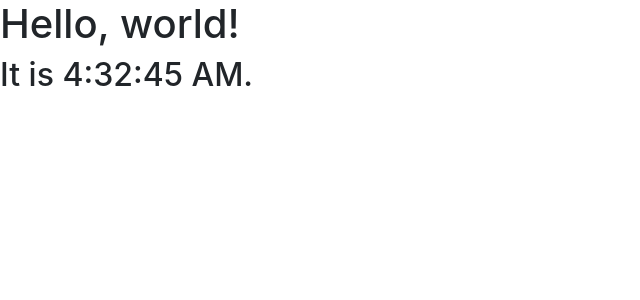
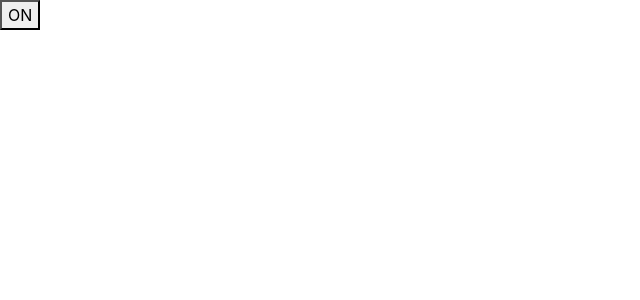
Before and after one commit to jobintweets/react-playground, a React (Create React App) app: page / in a window 1280 px wide. Shown: the top 300 px of the page, without its empty margins (0-640 px from the left). Built offline with nearby package versions, Linux system fonts and the light colour scheme.

Commit message:
Event handling

```diff
--- a/src/index.js
+++ b/src/index.js
@@ -3,82 +3,42 @@ import ReactDOM from 'react-dom';
 import './index.css';
 import * as serviceWorker from './serviceWorker';
 
-
-function Avatar(props) {
+function ActionLink() {
+  function handleClick(e) {
+    e.preventDefault();
+    console.log('The link was clicked.');
+  }
 return (
-    <img className="Avatar"
-      src={props.user.avatarUrl}
-      alt={props.user.name}
-    />
-  )
-}
-function UserInfo(props) {
-  return (
-    <div className="UserInfo">
-      <Avatar user={props.user} />
-      <div className="UserInfo-name">{props.user.name}</div>
-    </div>
+    <a href="https://codepen.io/gaearon/pen/vXdGmd?editors=0010" onClick={handleClick}>
+      Click me
+    </a>
   );
 }
 
-function Comment(props) {
-  return (
-    <div className="Comment">
-    <UserInfo user={props.author}/>
-      <div className="Comment-text">
-        {props.text}
-      </div>
-      <div className="Comment-date">
-        {props.date.toLocaleDateString()}
-      </div>
-    </div>
-  );
-}
-
-const comment = {
-  date: new Date(),
-  text: "I hope you enjoy learning React!",
-  author: {
-    name: "Hello Kitty",
-    avatarUrl: "https://placekitten.com/g/64/64"
-  }
-};
-
-class  Clock extends React.Component  {
+class Toggle extends React.Component {
   constructor(props) {
     super(props);
     this.state = {
-  date:new Date()
+      isToggleOn: true
+    };
+    // This binding is necessary to make `this` work in the callback
+    this.handleClick = this.handleClick.bind(this);
   }
-  }
-  //life cycle method
-  /***
-   * The componentDidMount() method runs after
-   * the component output has been rendered to the DOM.
-   */
-  componentDidMount() {
-    setInterval( () => this.tick(), 1000 );
-  }
-// life cycle method
-  componentWillUnmount() {
-    clearInterval(this.timerID);
-  }
-
-tick() {
-  this.setState({ date: new Date()});
+  handleClick() {
+    this.setState(state => ({ isToggleOn: !state.isToggleOn}));
   }
 render () {
   return (
-      <div>
-      <h1>Hello, world!</h1>
-      <h2>It is {this.state.date.toLocaleTimeString()}.</h2>
-    </div>
+    <button onClick={this.handleClick}>
+    {this.state.isToggleOn ? 'ON' : 'OFF'}
+  </button>
 );
 }
 }
 
+
 ReactDOM.render(
-<Clock/>,
+<Toggle/>,
   document.getElementById('root')
 );
 
```
Lines whose indentation alone changed are shown as unchanged.
